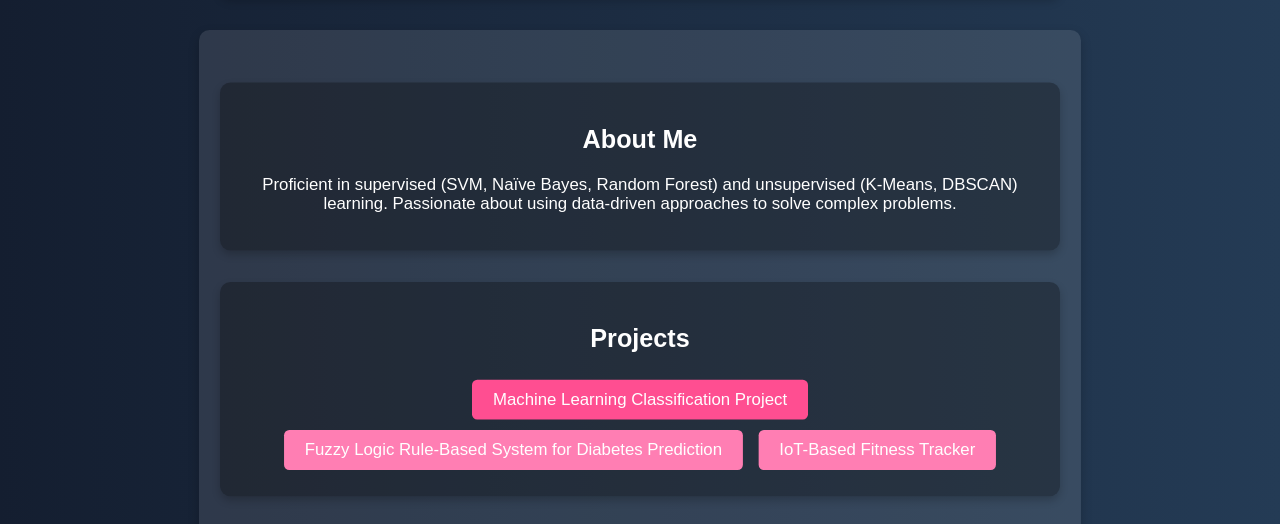
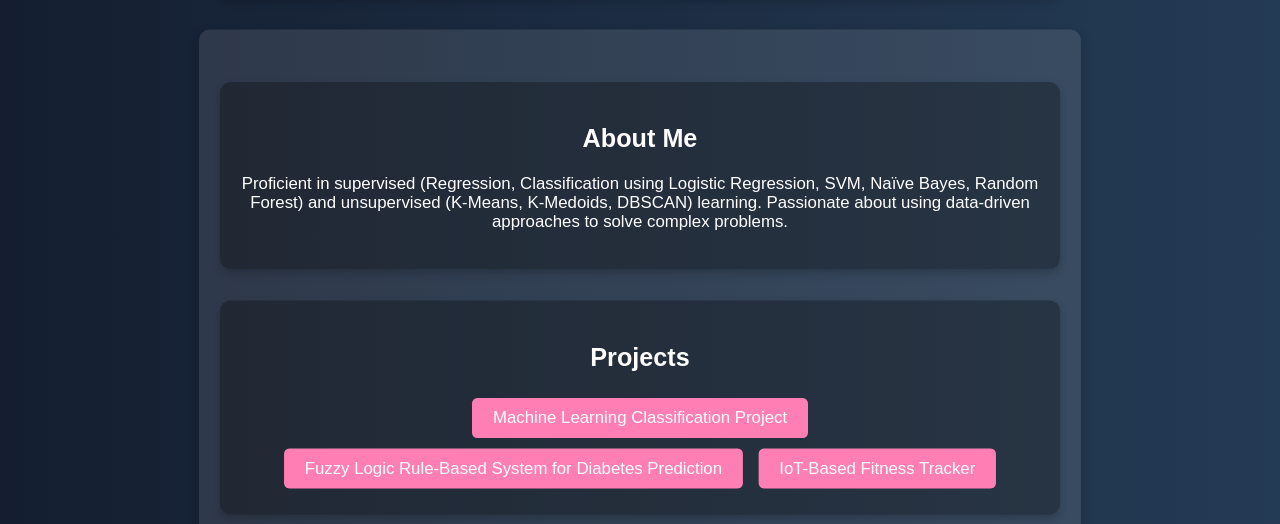
Before and after one commit to Roma-Magdy/portfolio-website, a plain HTML site: page index.html in a window 1280 px wide. In both pictures the pointer is over the link "Machine Learning Classification Project". Shown: the part 275-799 px from the top of the page. Drawn offline with Linux system fonts and the light colour scheme.

Commit message:
added some info

```diff
--- a/index.html
+++ b/index.html
@@ -60,7 +60,7 @@
         }
 
         .btn:hover {
-            background: #ff4e91;
+            background: #ff7eb3;
         }
 
         @keyframes fadeIn {
@@ -83,7 +83,7 @@
     <div class="container">
         <div class="section">
             <h2>About Me</h2>
-            <p>Proficient in supervised (SVM, Naïve Bayes, Random Forest) and unsupervised (K-Means, DBSCAN) learning. Passionate about using data-driven approaches to solve complex problems.</p>
+            <p>Proficient in supervised (Regression, Classification using Logistic Regression, SVM, Naïve Bayes, Random Forest) and unsupervised (K-Means, K-Medoids, DBSCAN) learning. Passionate about using data-driven approaches to solve complex problems.</p>
         </div>
 
         <div class="section">
```
